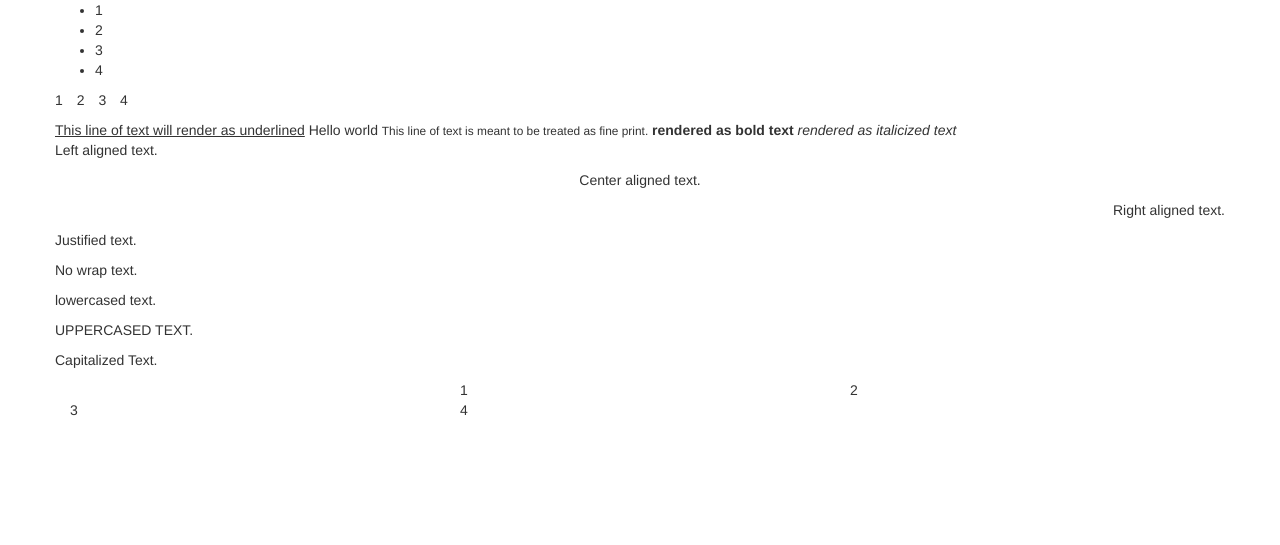
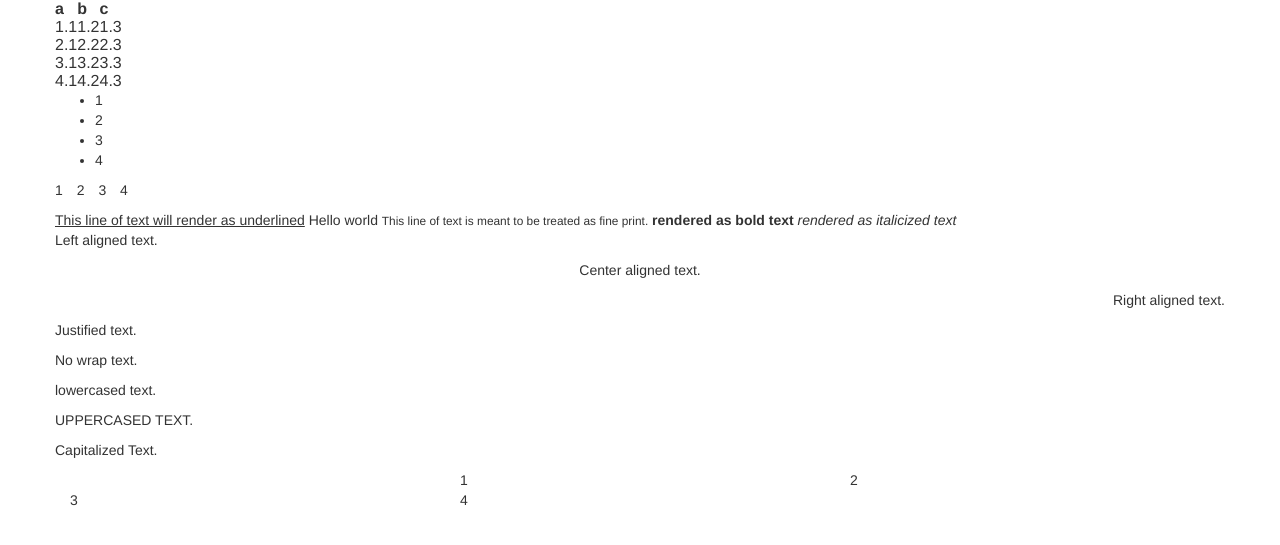
Before and after one commit to slaviber/CyberProgramming, a web app: page / in a window 1280 px wide. Shown: the top 545 px of the page. Run offline with its HTML, style and script files only (its server is not run), Linux system fonts and the light colour scheme; data that the repository does not hold is empty.

Commit message:
Ugly table

```diff
--- a/05_SampleBootstrap/WebContent/index.html
+++ b/05_SampleBootstrap/WebContent/index.html
@@ -9,6 +9,41 @@
 
 <body>
 	<div class="container">
+		<div class="row">
+			<!-- looks ugly -->
+			<table>
+				<thead>
+					<tr>
+						<th>a</th>
+						<th>b</th>
+						<th>c</th>
+					</tr>
+				</thead>
+				<tbody>
+					<tr>
+						<td>1.1</td>
+						<td>1.2</td>
+						<td>1.3</td>
+					</tr>
+					<tr>
+						<td>2.1</td>
+						<td>2.2</td>
+						<td>2.3</td>
+					</tr>
+					<tr>
+						<td>3.1</td>
+						<td>3.2</td>
+						<td>3.3</td>
+					</tr>
+					<tr>
+						<td>4.1</td>
+						<td>4.2</td>
+						<td>4.3</td>
+					</tr>
+				</tbody>
+			</table>
+
+		</div>
 		<div class="row">
 			<ul>
 			  <li>1</li>
```
